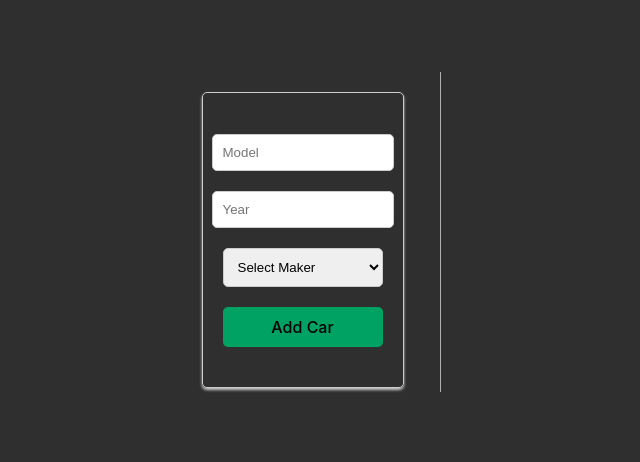
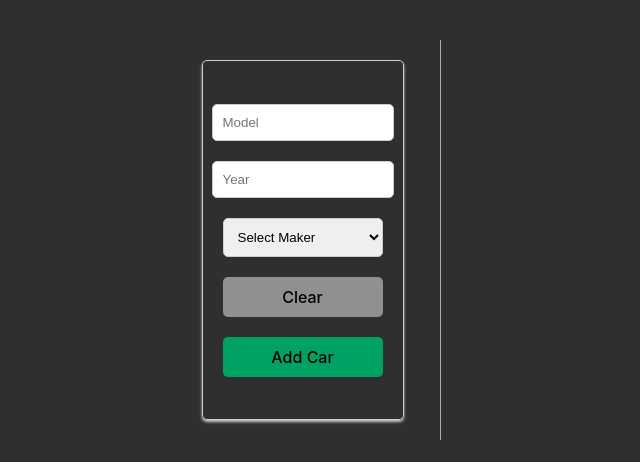
Before and after one commit to proga-react-practice/kappa-vladyslav-vybyranyi, a React (Vite) app: page / in a window 1280 px wide. Shown: the part 160-622 px from the top of the page, without its empty margins (185-825 px from the left). Built offline with nearby package versions, Linux system fonts and the light colour scheme.

Commit message:
fixes of readability and code structure

```diff
--- a/src/App.css
+++ b/src/App.css
@@ -60,5 +60,5 @@ body {
   margin: 0 1rem;
   background: #afafaf;
   width: 1px;
-  height: 20rem;
+  height: 25rem;
 }
--- a/src/components/carForm.css
+++ b/src/components/carForm.css
@@ -27,7 +27,7 @@
     border: 1px solid #ccc;
 }
 
-.car-form > button{
+.car-form > button[type="submit"]{
     margin: 10px;
     padding: 10px;
     width: 100%;
@@ -37,8 +37,22 @@
     cursor: pointer;
 }
 
-.car-form > button:hover{
+.car-form > button[type="submit"]:hover{
     background-color: #00c77f;
+}
+
+.car-form > button[type="reset"]{
+    margin: 10px;
+    padding: 10px;
+    width: 100%;
+    border-radius: 5px;
+    border:0;
+    background-color: #909090;
+    cursor: pointer;
+}
+
+.car-form > button:hover[type="reset"]{
+    background-color: #a4a4a4;
 }
 
 .error{
--- a/src/components/carForm.tsx
+++ b/src/components/carForm.tsx
@@ -2,7 +2,9 @@ import { ChangeEvent, FormEvent, useState } from 'react'
 import { Car } from '../types'
 import './carForm.css'
 
-export default function CarForm({ cars, setCars} : { cars: Car[], setCars: (cars: Car[]) => void}){
+interface CarFormProps { cars: Car[], setCars: (cars: Car[]) => void }
+
+export default function CarForm({ cars, setCars} : CarFormProps){
     const [car, setCar] = useState({ maker: '', model: '', year: '' }) // Car object state
     const [errors, setErrors] = useState<string[]>([]) // Errors state
 
@@ -32,9 +34,14 @@ export default function CarForm({ cars, setCars} : { cars: Car[], setCars: (cars
         setCar({ maker: '', model: '', year: '' })
     }
 
+    const handleReset = () => { // Handler for form reset
+        setCar({ maker: '', model: '', year: '' })
+        setErrors([])
+    }
+
 
     return (
-        <form className='car-form' onSubmit={handleSubmit}>
+        <form className='car-form' onReset={handleReset} onSubmit={handleSubmit}>
 
             <input
                 type="text"
@@ -64,6 +71,7 @@ export default function CarForm({ cars, setCars} : { cars: Car[], setCars: (cars
                 <option value="Ford">Ford</option>
             </select>
             <p className='error'>{errors[0]}</p>
+            <button type="reset">Clear</button>
             <button type="submit">Add Car</button>
         </form>
     )
--- a/src/components/carList.css
+++ b/src/components/carList.css
@@ -4,7 +4,7 @@
     margin-left: 1rem;
     overflow-y: scroll;
     overflow-x: hidden;
-    height: 18rem;
+    height: 20rem;
     width: 15rem;
 }
 
--- a/src/components/carList.tsx
+++ b/src/components/carList.tsx
@@ -3,11 +3,7 @@ import './carList.css'
 
 export default function CarList({ cars, setCars } : { cars: Car[], setCars: (cars: Car[]) => void}) {
 
-    return (
-        <ul className='car-list'>
-            {cars.map((car, i) => {
-
-                const deleteCar = () => { // Function to delete a car
+    const deleteCar = (i : number) => { // Function to delete a car from the list
         document.getElementById(`car-list-${i}`)?.classList.add('delete')
         setTimeout(() => {
             const newCars = [...cars]
@@ -18,13 +14,16 @@ export default function CarList({ cars, setCars } : { cars: Car[], setCars: (car
     }
 
     return (
+        <ul className='car-list'>
+            {cars.map((car, i) => {
+                return (
                 <li id={`car-list-${i}`} key={i}>
                     <div>
                         <p>Maker: {car.maker}</p>
                         <p>Model: {car.model}</p>
                         <p>Year: {car.year}</p>
                     </div>
-                    <button onClick={deleteCar}>Delete</button>
+                    <button onClick={() => {deleteCar(i)}}>Delete</button>
                 </li>
             )
             })}
```
Lines whose indentation alone changed are shown as unchanged.
